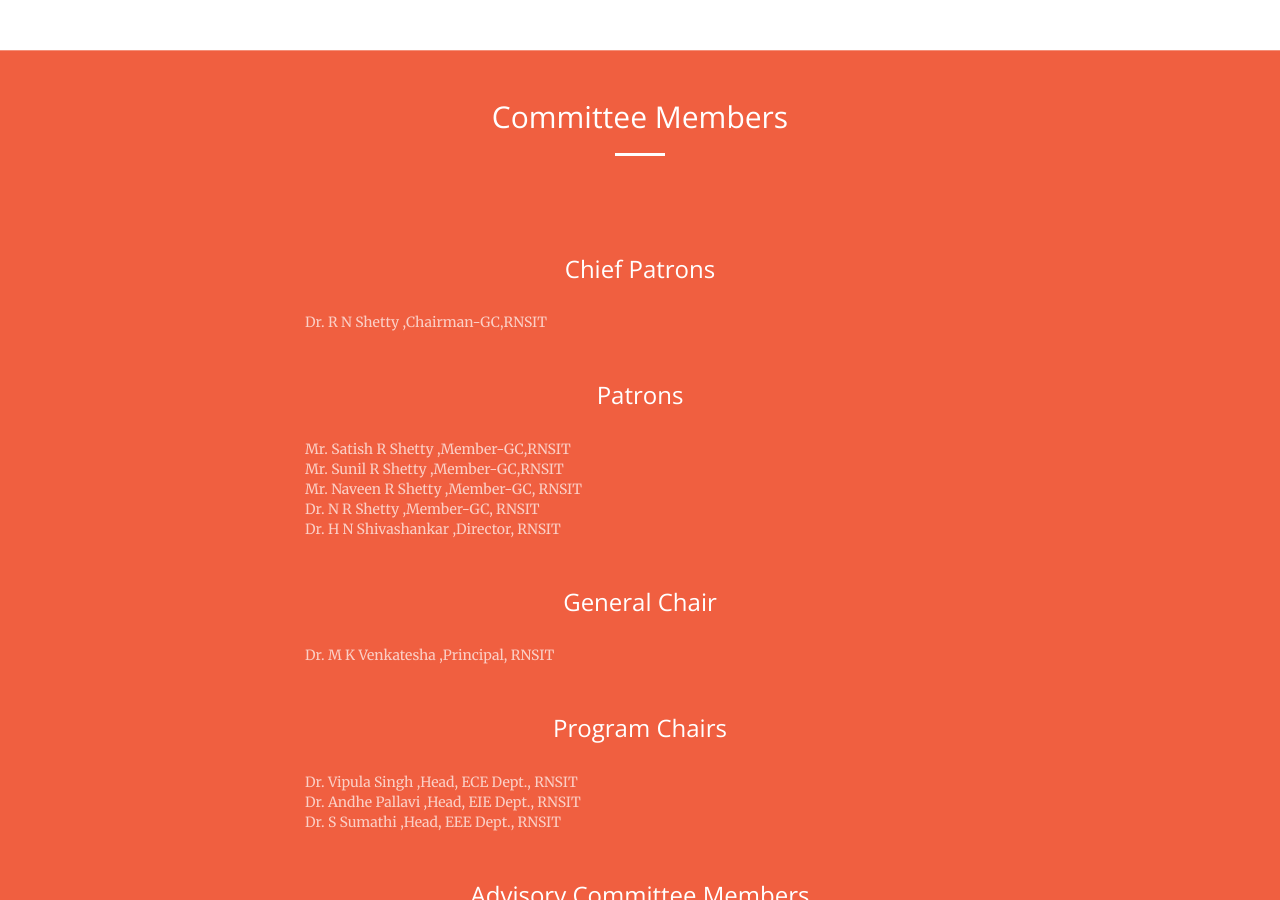
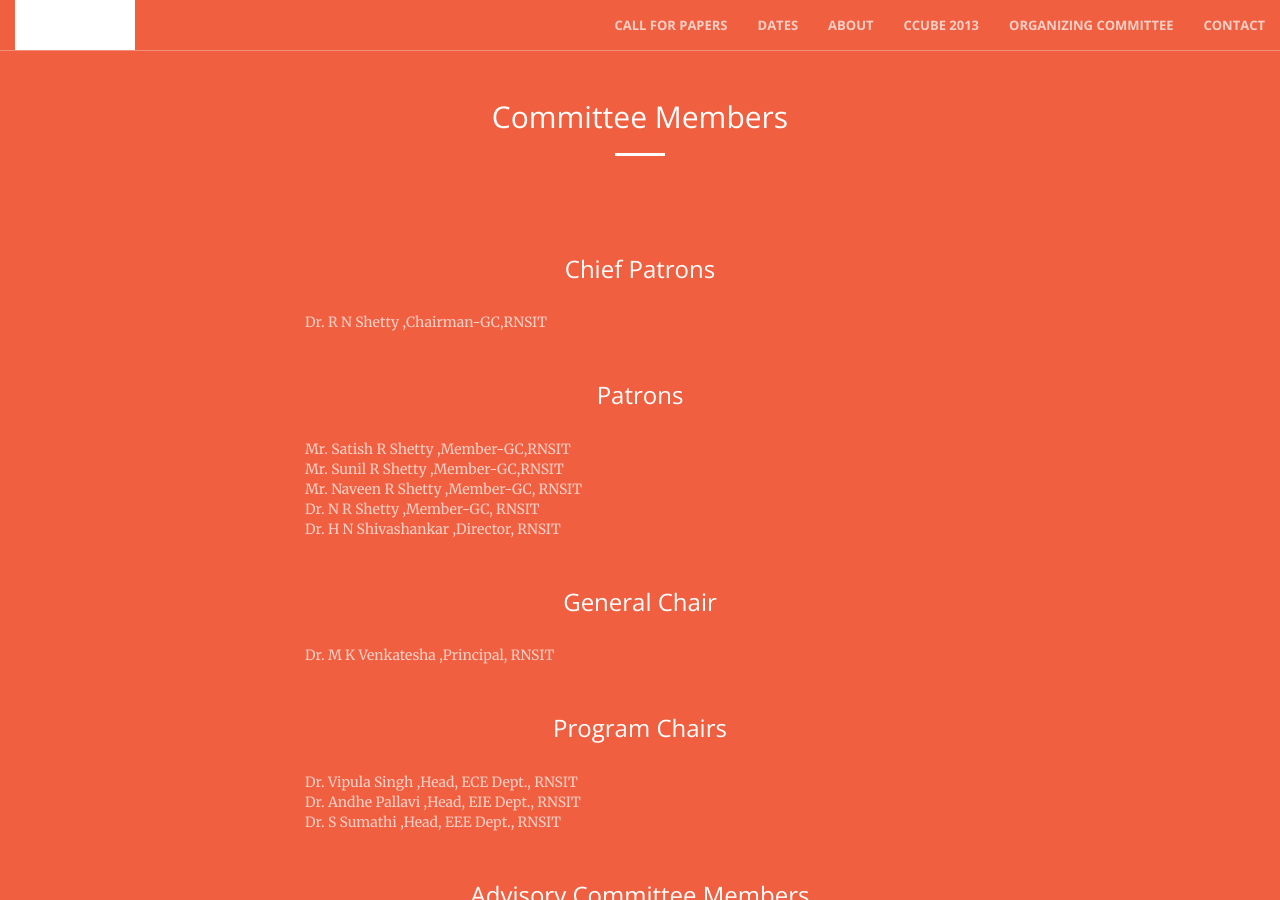
Before and after one commit to YoguBellad/ccube2017, a Jekyll site: the page built from committee.html, in a window 1280 px wide and 900 px high. Built offline with Jekyll 4.4.1, drawn with Linux system fonts in a browser that asks for light colours.

Commit message:
nav on com white2

```diff
--- a/_includes/nav2.html
+++ b/_includes/nav2.html
@@ -1,7 +1,7 @@
 <nav id="mainNav" class="navbar navbar-default navbar-fixed-top">
-    <div class="container-fluid" style="background-color: white ">
+    <div class="container-fluid">
         <!-- Brand and toggle get grouped for better mobile display -->
-        <div class="navbar-header">
+        <div class="navbar-header"  style="background-color: #FFFFFF; ">
             <button type="button" class="navbar-toggle collapsed" data-toggle="collapse" data-target="#bs-example-navbar-collapse-1">
                 <span class="sr-only">Toggle navigation</span>
                 <span class="icon-bar"></span>
```
